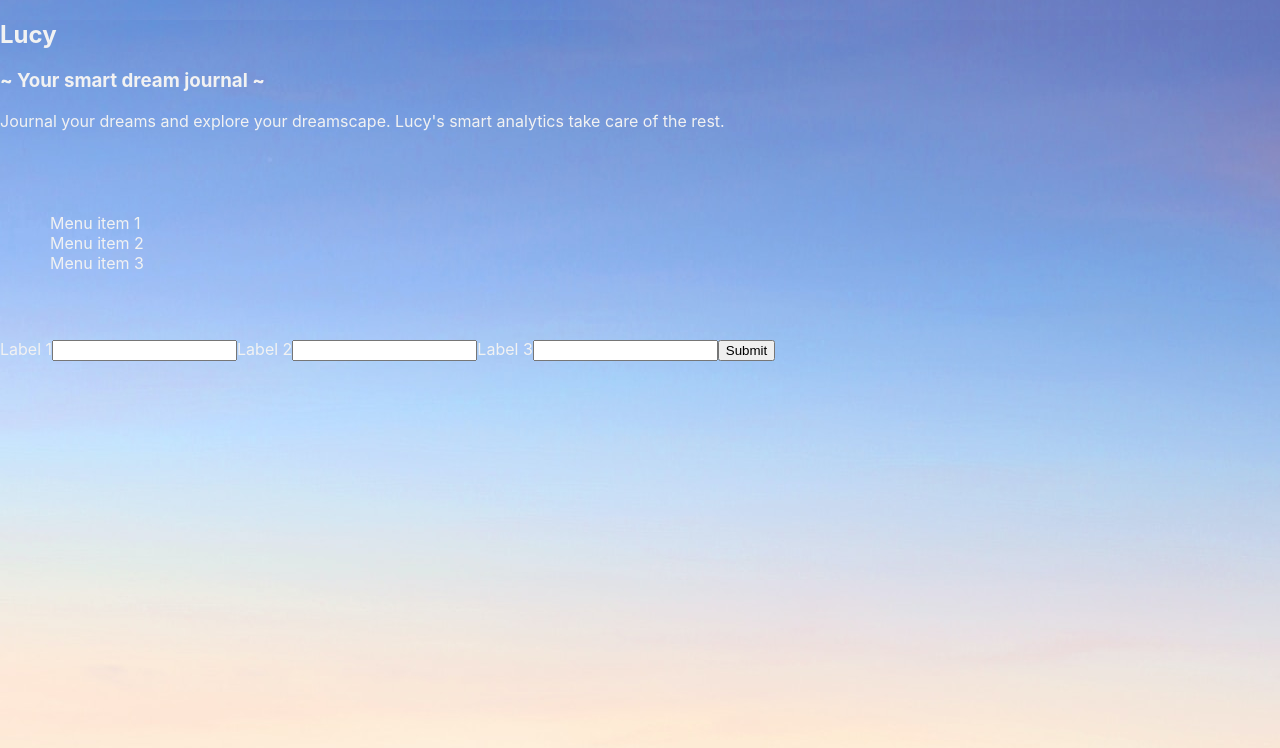
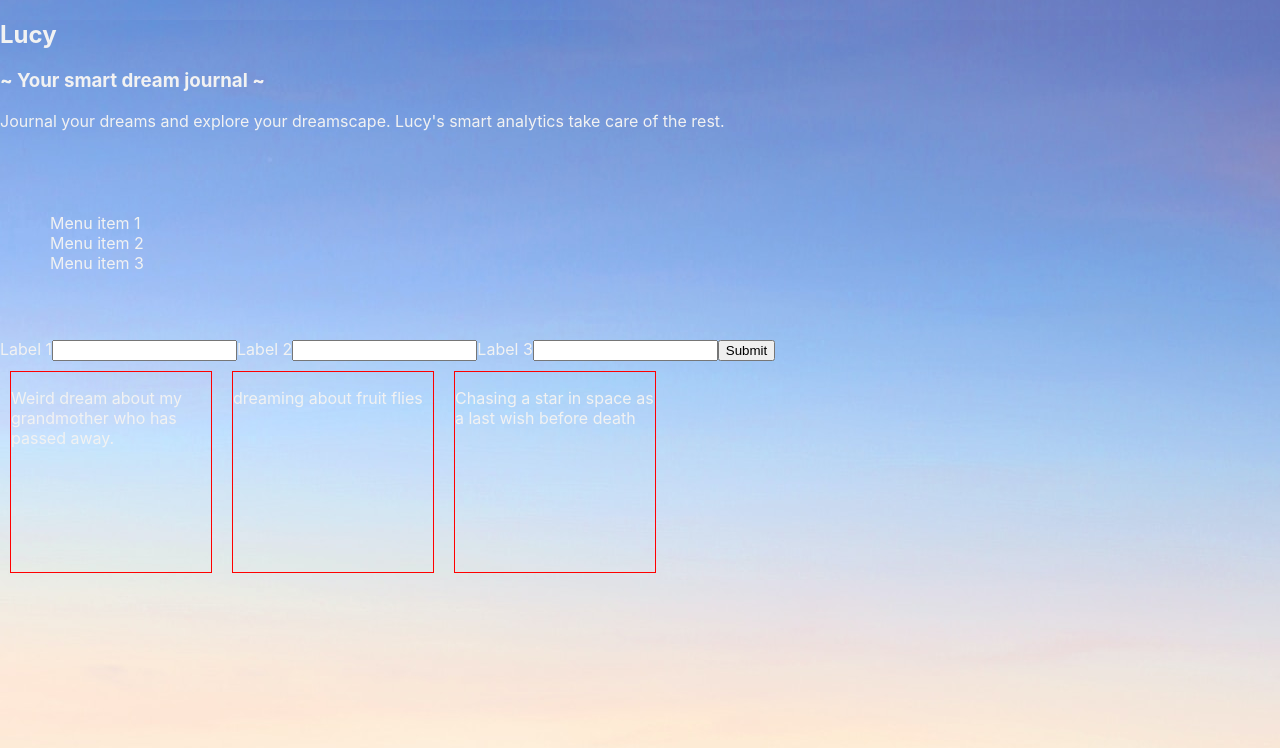
Before and after one commit to annikapalm/lucy, a React (Create React App) app: page / in a window 1280 px wide. Shown: the top 748 px of the page. Built offline with nearby package versions, Linux system fonts and the light colour scheme.

Commit message:
Display of dummy data
Mapping function added to display list of dummy data. CSS styling added and improved.

```diff
--- a/src/App.css
+++ b/src/App.css
@@ -14,9 +14,24 @@ nav {
   display: flex;
   flex-flow: row wrap;
   justify-content: flex-start;
+  flex-direction: row;
 }
 
 ul {
   list-style-type: none;
   padding: 50px;
 }
+
+.dream_container {
+  display: flex;
+}
+
+.dream {
+  min-height: 200px;
+  width: 200px;
+  margin: 10px;
+  border: 1px solid red;
+  display: flex;
+  flex-direction: row;
+  justify-content: space-between;
+}
--- a/src/App.js
+++ b/src/App.js
@@ -1,7 +1,7 @@
 
 import './App.css';
-import file from "./dummy_data.json";
-console.log(file[1].text)
+import dummy_data from './dummy_data.js';
+//console.log(file[1].text)
 
 
 function App() {
@@ -13,7 +13,7 @@ function App() {
           <h3>~ Your smart dream journal ~</h3>
           <p>Journal your dreams and explore your dreamscape. Lucy's smart analytics take care of the rest.</p>
         </header>
-        <nav class="nav">
+        <nav className="nav">
           <ul>
             <li>Menu item 1</li>
             <li>Menu item 2</li>
@@ -29,7 +29,11 @@ function App() {
           <input type="text"></input>
           <button type="submit">Submit</button>
         </form>
-        <div class="dream_container"></div>
+        <div className="dream_container">
+          {dummy_data.map((dream, index) => (
+            <div className="dream" key={`${dream.title}-${index}`}><p>{dream.title}</p></div>
+          ))}
+        </div>
         <footer></footer>
       </div>
   );
--- a/src/dummy_data.json
+++ b/src/dummy_data.js
@@ -1,5 +1,8 @@
+
+const dummy_data =
+
+[
 {
-    "1" : {
         "title" : "Weird dream about my grandmother who has passed away. " ,
         "text" : "The dream was literally just this vision where my grandma (who’s passed away years ago) appears outa nowhere she looks kinda dark (not like crazy evil dark but almost like naturally getting darker skinned over years typa dark, around her face and wrinkled skin). She also had a big smile and giggled as she spat on her hand (or maybe placed something on her hand I can’t remember exactly) as she sticks out her hand for a handshake and grabs my hand. When she spits or slaps something in her hand it was like a weird small marble glowing thing. Imagine a tiny dragonball typa thing. She laughs as she shakes my hand and the ball wasn’t there when I connected hands with her n then I woke up and felt kinda scared? I then turn the lights on for a bit and try to stay in light.",
         "date" : "08/14/2023",
@@ -7,7 +10,7 @@
         "image" : "none"
     },
 
-    "2" : {
+{
         "title" : "dreaming about fruit flies",
         "text" : "i had a very odd dream right before i woke up at exactly 9am. i don’t remember much but all i remember is looking at my boyfriend eating his meat and then i look over at mines and it’s raw with fruit flies (gnats) flying all over it getting on it and i remember saying “eww these fruit flies are so annoying”. i don’t know if it has anything to do with the fruit flies being a problem around the house lately or if it’s a spiritual meaning or if there’s a meaning overall. i just really need to know what it means because it’s really been bugging me since i woke up (literally no pun intended lmaoo) ",
         "date" : "08/12/2023",
@@ -15,7 +18,7 @@
         "image": "none"
     },
 
-    "3" : {
+{
         "title" : "Chasing a star in space as a last wish before death",
         "text" : "I had a dream where I lived in a futuristic utopia. And I guess I had received news that I was going to die, in a last ditch effort of experiencing something out of the ordinary, I wanted my death to be caused by jumping out in space to a certain star, where death would be inevitable, but I would be looking at something beautiful before I died, and do one thing in control in my life. In the dream I had a boyfriend that offered to go with me in the spaceship to see the star knowing he would die. (idk why but you couldn’t return back to earth after leaving earth). But I didn’t let him (no one I knew irl). What could this dream mean? ",
         "date" : "08/08/2023",
@@ -24,4 +27,6 @@
     }
 
 
-}
+    ]
+
+    export default dummy_data;
```
